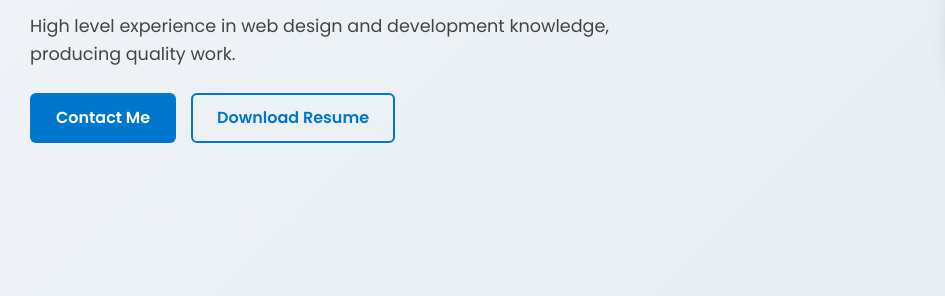
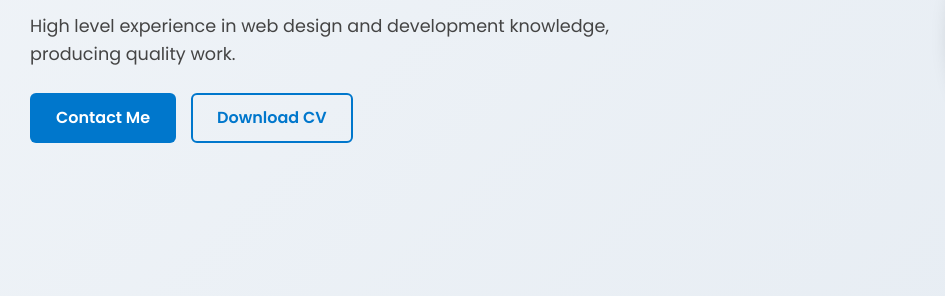
Before and after one commit to Sumithacker04/Kuntipal, a plain HTML site: page index.html in a window 1280 px wide. Shown: the part 290-586 px from the top of the page, 0-945 px from the left. Drawn offline with Linux system fonts and the light colour scheme.

Commit message:
Update index.html

```diff
--- a/index.html
+++ b/index.html
@@ -39,7 +39,7 @@
       <p>High level experience in web design and development knowledge, producing quality work.</p>
       <div class="hero-buttons">
         <a href="#contact" class="btn">Contact Me</a>
-        <a href="kunti R2.pdf" class="btn-outline" download>Download Resume</a>
+        <a href="kunti R2.pdf" class="btn-outline" download>Download CV</a>
       </div>
     </div>
     <div class="hero-right">
```
